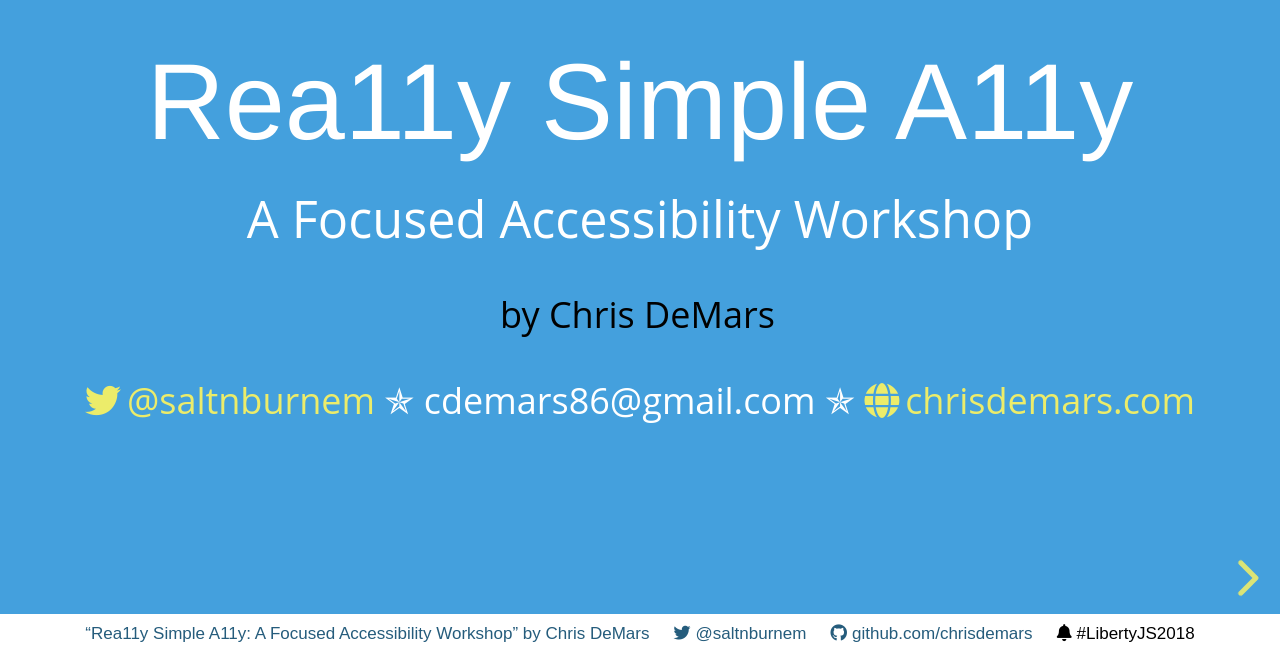
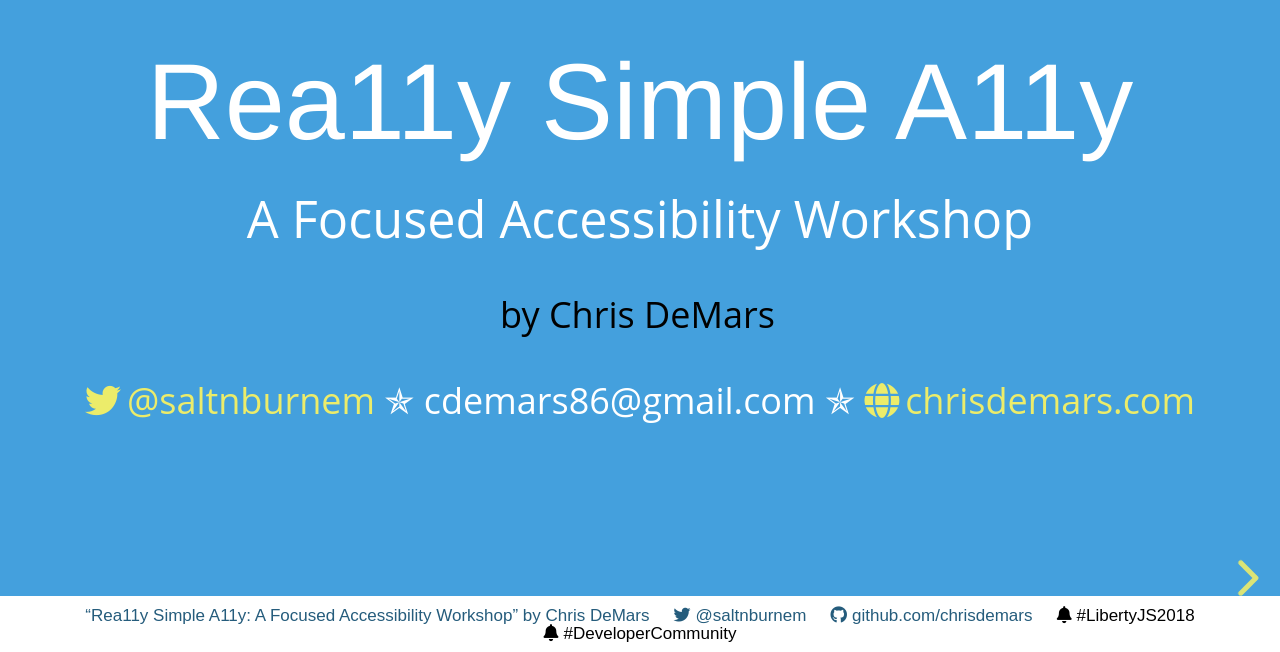
Before and after one commit to chrisdemars/rea11y-simple-a11y-deck, a website: page index.html in a window 1280 px wide. Shown: the part 148-800 px from the top of the page. Drawn offline with Linux system fonts and the light colour scheme; a web font is replaced by a local one.

Commit message:
added developer community hashtag

```diff
--- a/index.html
+++ b/index.html
@@ -347,6 +347,7 @@ git checkout starter</code></pre>
 			<li><a href="https://twitter.com/saltnburnem"><i class="fab fa-twitter"></i>@saltnburnem</a></li>
 			<li><a href="https://github.com/chrisdemars"><i class="fab fa-github"></i>github.com/chrisdemars</a></li>
             <li><i class="fas fa-bell"></i>#LibertyJS2018</li>
+            <li><i class="fas fa-bell"></i>#DeveloperCommunity</li>
 		</ul>
 	</footer>
 
```
